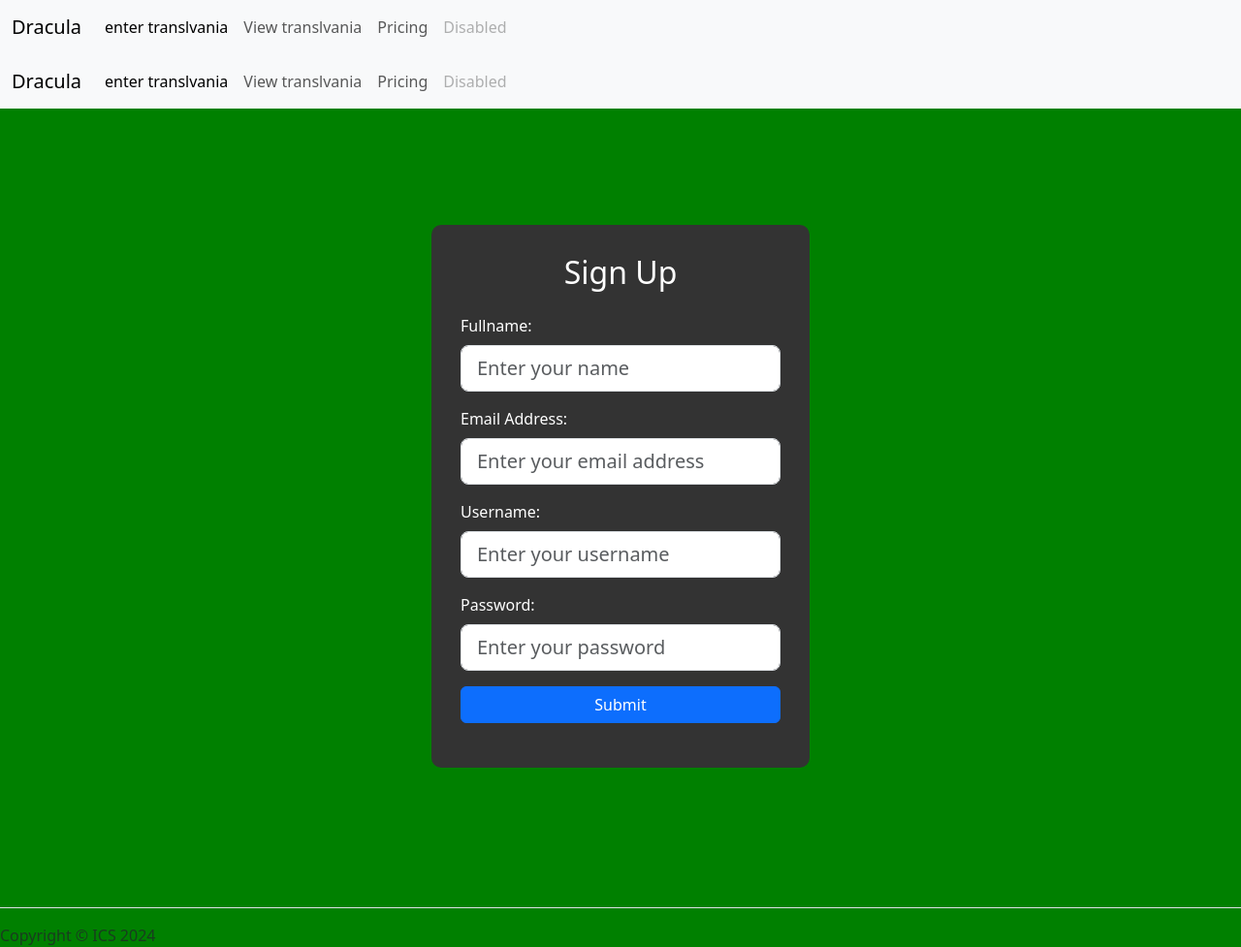
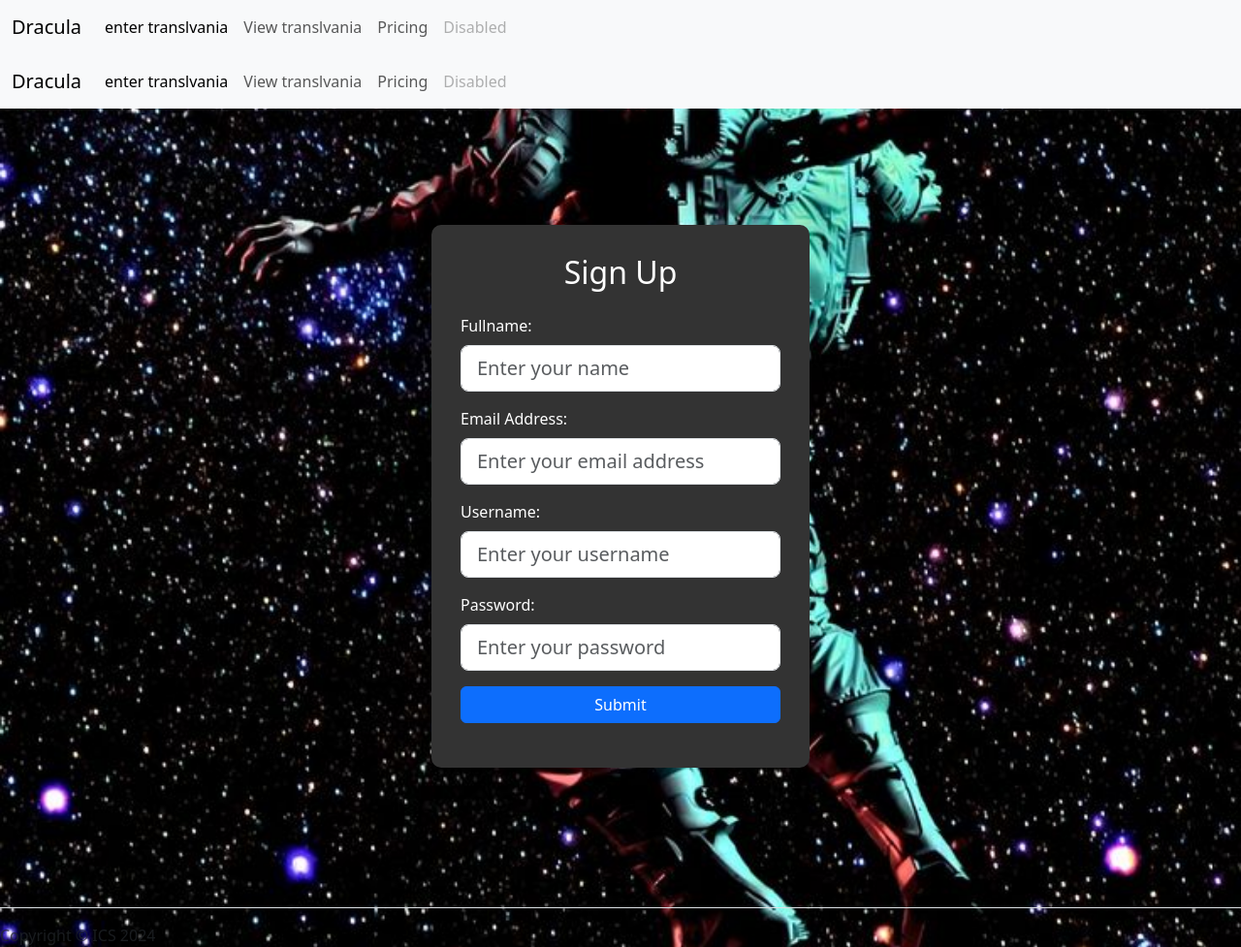
Before and after one commit to Houstonsboy/IAPassignment, a PHP site: page /index.php in a window 1280 px wide. Shown: the whole page at 97% size. Run offline with PHP 8.4, Linux system fonts and the light colour scheme; some libraries are stand-ins or nearby versions.

Commit message:
added the backkground image to the signup form

```diff
--- a/database/dbHandler.php
+++ b/database/dbHandler.php
@@ -188,7 +188,9 @@ class dbHandler {
 
             if (!empty($userData)) {
                 // Display the fetched user data (assuming one match, but you can handle multiple)
-                echo "<table class='table table-dark table-striped'>
+                echo "<div class='container'>
+    <div class='table-responsive' style='width: 600px; margin: 0 auto;'>
+        <table class='table table-dark table-striped'>
             <thead>
                 <tr>
                     <th>Username</th>
--- a/forms/lookup.php
+++ b/forms/lookup.php
@@ -2,8 +2,9 @@
 class lookup {
     public function lookup_form() {
         ?>
+                <h3> search for hotel guests in translvania</h1>
+
         <nav class="navbar bg-body-tertiary">
-        <h1>you can search for hotel guests in translvania</h1>
 
             <div class="container-fluid d-flex justify-content-center">
                 <form action=" " method="POST" class="d-flex" role="search">
--- a/forms/signup.php
+++ b/forms/signup.php
@@ -6,8 +6,10 @@ class Signup {
         ?>
         <style>
             body {
-                background-color: green; /* Set background color to green */
                 height: 100vh; /* Full viewport height */
+                background-image: url("assets/moonman.jpeg");
+                background-size:cover;
+                background-position:center;
             }
             .form-container {
                 background-color: #333; /* Dark background for the form */
```
Also changed, not shown: assets/moonman.jpeg (added). Lines whose indentation alone changed are shown as unchanged.
